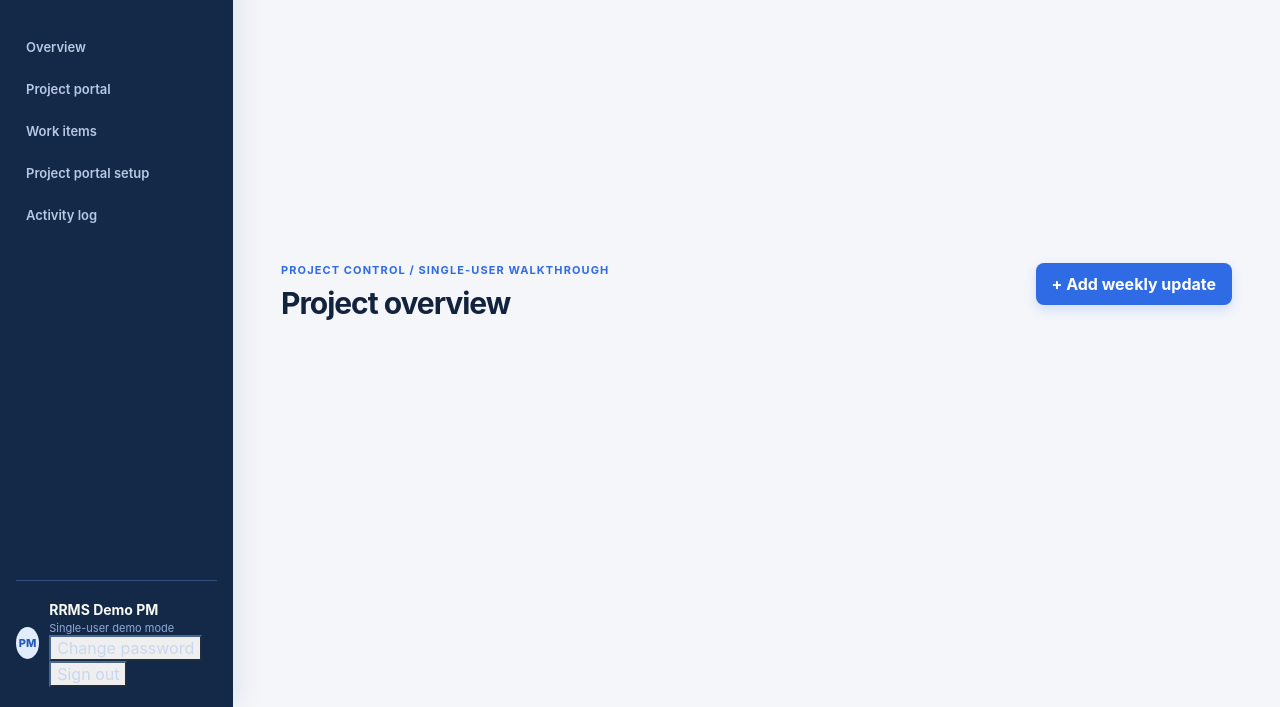
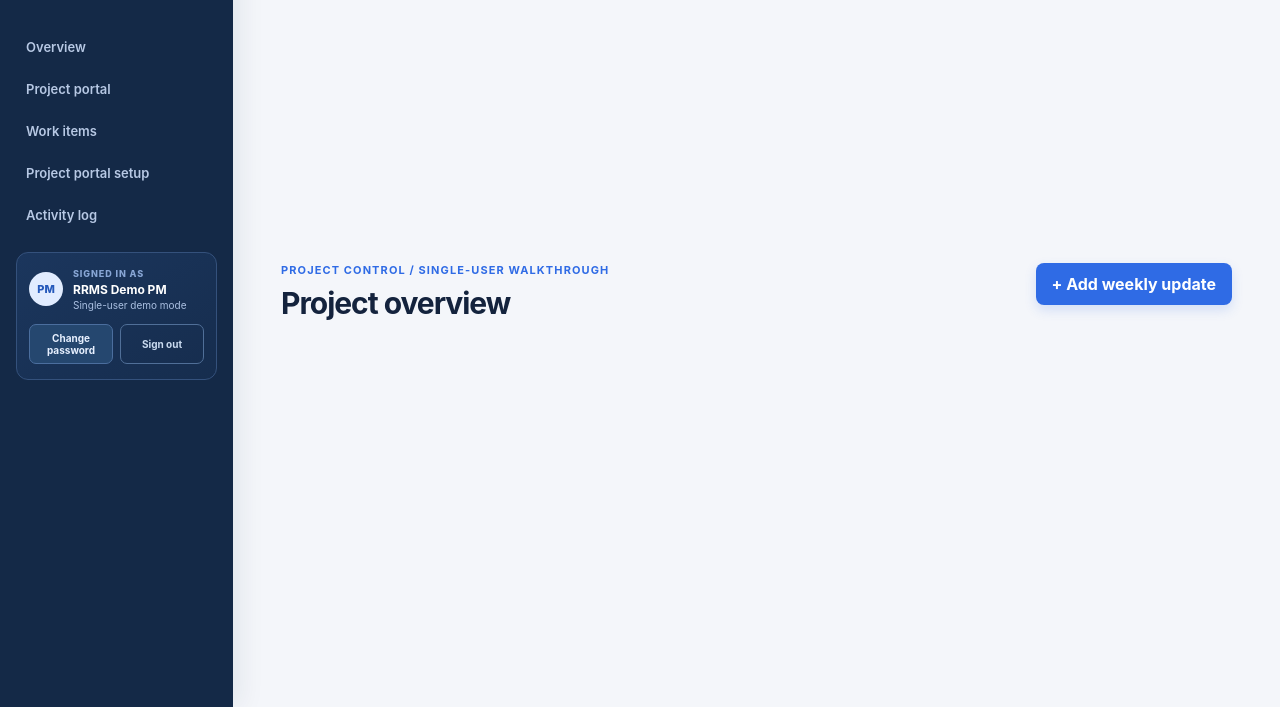
Before and after one commit to choneyt13-ABCD/lean-project-control, a website: page apps/web/index.html in a window 1280 px wide. Shown: the part 893-1600 px from the top of the page. Drawn offline with Linux system fonts and the light colour scheme; no server answers.

Commit message:
Restyle sidebar account card

```diff
--- a/apps/web/index.html
+++ b/apps/web/index.html
@@ -13,7 +13,7 @@
     <link rel="stylesheet" href="/workload-controls.css?v=workload-controls-3" />
     <link rel="stylesheet" href="/timeline.css?v=timeline-2" />
     <link rel="stylesheet" href="/styles.css?v=navy-blue-theme-final-2" />
-    <link rel="stylesheet" href="/theme-blue.css?v=navy-blue-login-2" />
+    <link rel="stylesheet" href="/theme-blue.css?v=account-card-1" />
   </head>
   <body>
     <div id="auth-root" hidden></div>
@@ -30,7 +30,7 @@
           <button class="nav" data-page="weekly-portal" hidden>Weekly Portal</button>
           <button class="nav" data-page="audit">Activity log</button>
         </nav>
-        <div class="demo-user"><div class="avatar">PM</div><div><strong>RRMS Demo PM</strong><small>Single-user demo mode</small><button class="sign-out" type="button" data-change-password>Change password</button><button class="sign-out" type="button" data-sign-out>Sign out</button></div></div>
+        <section class="demo-user" aria-label="Signed-in account"><div class="account-summary"><div class="avatar">PM</div><div class="account-copy"><span class="account-label">SIGNED IN AS</span><strong>RRMS Demo PM</strong><small>Single-user demo mode</small></div></div><div class="account-actions"><button class="account-action" type="button" data-change-password>Change password</button><button class="account-action sign-out" type="button" data-sign-out>Sign out</button></div></section>
       </aside>
       <main>
         <header><div><p class="eyebrow">PROJECT CONTROL / SINGLE-USER WALKTHROUGH</p><h1 id="page-title">Project overview</h1></div><div class="header-actions"><button class="secondary" id="download-project-plan" type="button" hidden>⇩ Download Excel</button><button class="primary" id="quick-action">+ Add weekly update</button></div></header>
--- a/apps/web/theme-blue.css
+++ b/apps/web/theme-blue.css
@@ -18,10 +18,18 @@ aside { background: var(--navy); padding: 27px 16px 20px; box-shadow: 8px 0 24px
 nav { margin-top: 14px; gap: 4px; }
 .nav { color: #b7c8e4; padding: 11px 10px; border-radius: 8px; font-size: 13px; font-weight: 600; }
 .nav:hover, .nav.active { background: #2d568d; color: #fff; box-shadow: 0 5px 12px #0b1b321f; }
-.demo-user { border-top-color: #34517c; }
-.avatar { background: #e1ecff; color: #2559bb; }
-.demo-user small { color: #8ea9d4; }
-.sign-out { border-color: #486893; color: #c8d7ef; }
+.demo-user { display: grid; gap: 13px; margin-top: 18px; padding: 15px 12px; border: 1px solid #34517c; border-radius: 12px; background: linear-gradient(145deg, #1b365d, #162d4e); }
+.account-summary { display: flex; gap: 10px; align-items: center; min-width: 0; }
+.avatar { flex: 0 0 auto; width: 34px; height: 34px; background: #e1ecff; color: #2559bb; }
+.account-copy { min-width: 0; }
+.account-label { display: block; margin-bottom: 3px; color: #88a6d5; font-size: 9px; font-weight: 800; letter-spacing: .1em; }
+.demo-user strong { display: block; overflow: hidden; color: #fff; font-size: 12px; text-overflow: ellipsis; white-space: nowrap; }
+.demo-user small { overflow: hidden; color: #abc0e2; font-size: 10px; text-overflow: ellipsis; white-space: nowrap; }
+.account-actions { display: grid; grid-template-columns: 1fr 1fr; gap: 7px; }
+.account-action { min-width: 0; border: 1px solid #4b6e9e; border-radius: 7px; background: #25476f; color: #e7f0ff; padding: 7px 6px; font-size: 10px; font-weight: 700; cursor: pointer; }
+.account-action:hover { border-color: #77a6ee; background: #315a8d; }
+.account-action.sign-out { margin: 0; border-color: #506f98; background: transparent; color: #c9daef; }
+.account-action.sign-out:hover { border-color: #7fa9e9; background: #23466f; color: #fff; }
 
 main { max-width: 1540px; padding: 38px 48px; }
 .eyebrow, .section-kicker { color: var(--blue); }
```
